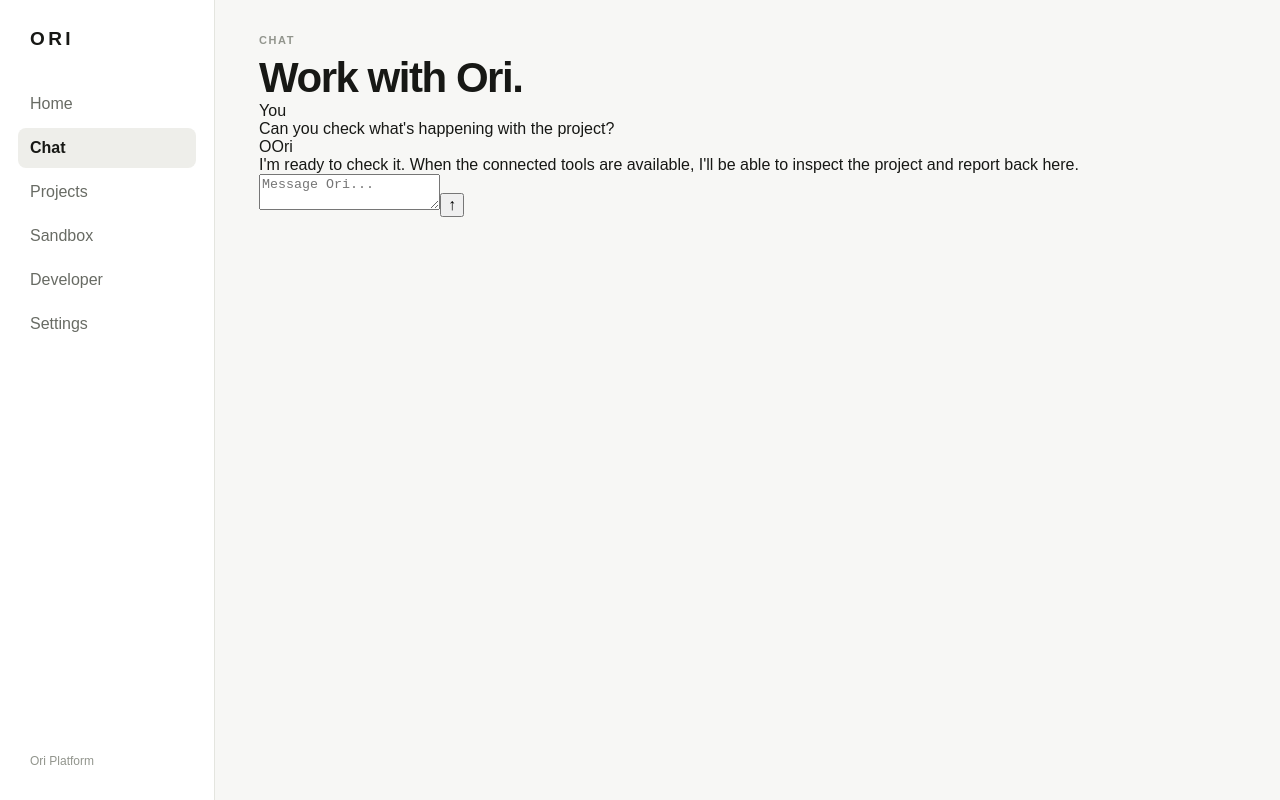
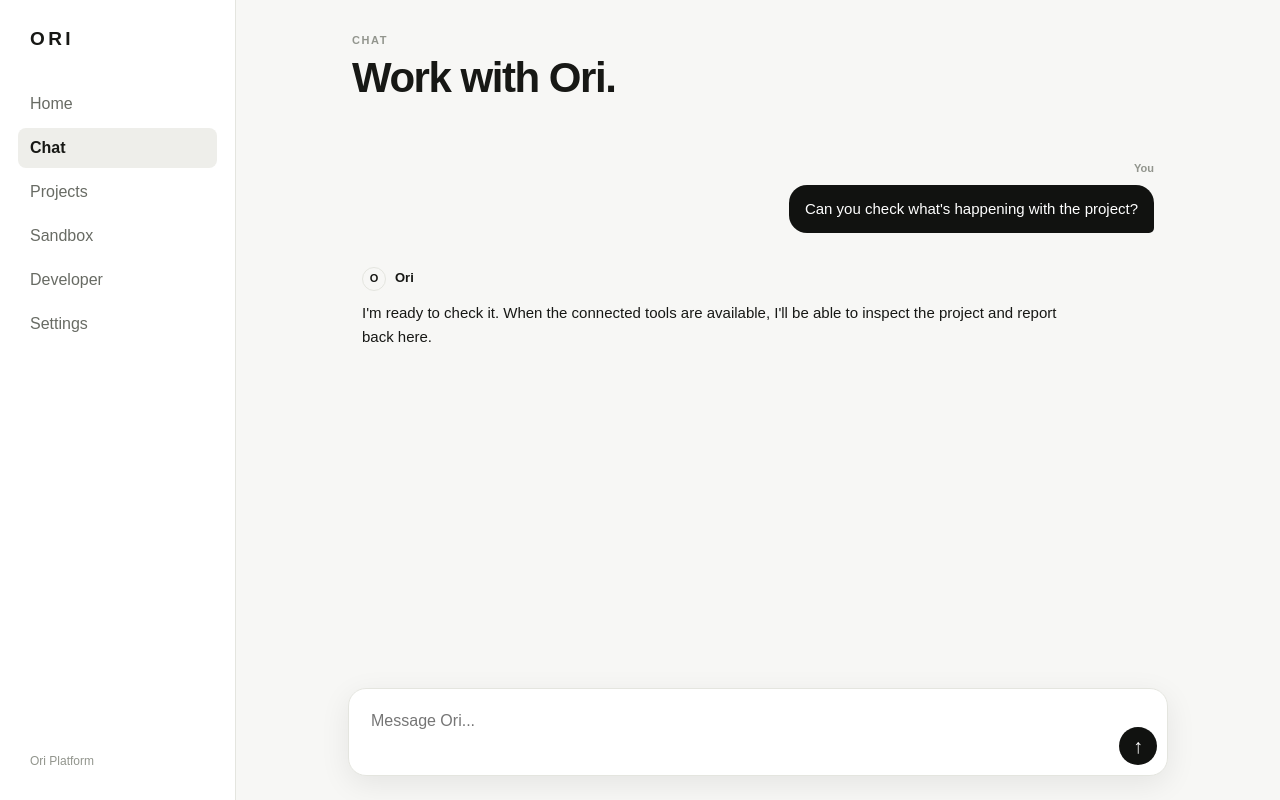
Before and after one commit to 30lnewcomb-byte/ori-platform, a Next.js app in the folder apps/web/: page /chat in a window 1280 px wide. Built offline with nearby package versions, Linux system fonts and the light colour scheme.

Commit message:
style: add Ori conversation system

```diff
--- a/apps/web/app/globals.css
+++ b/apps/web/app/globals.css
@@ -15,25 +15,15 @@
 }
 
 * { box-sizing: border-box; }
-
 html, body { margin: 0; min-height: 100%; }
-
-body {
-  background: var(--surface-base);
-  color: var(--text-primary);
-  font-family: Arial, Helvetica, sans-serif;
-}
-
-button, a { font: inherit; }
+body { background: var(--surface-base); color: var(--text-primary); font-family: Arial, Helvetica, sans-serif; }
+button, textarea, a { font: inherit; }
 a { color: inherit; text-decoration: none; }
 button { cursor: pointer; }
-button:focus-visible, a:focus-visible { outline: 3px solid var(--focus-ring); outline-offset: 3px; }
+button:focus-visible, a:focus-visible, textarea:focus-visible { outline: 3px solid var(--focus-ring); outline-offset: 3px; }
 
 .shell { min-height: 100vh; display: flex; }
-.sidebar {
-  width: 236px; padding: 28px 18px 20px; background: var(--surface-raised);
-  border-right: 1px solid var(--border-subtle); display: flex; flex-direction: column;
-}
+.sidebar { width: 236px; padding: 28px 18px 20px; background: var(--surface-raised); border-right: 1px solid var(--border-subtle); display: flex; flex-direction: column; }
 .brand { font-size: 19px; font-weight: 800; letter-spacing: .18em; padding: 0 12px 34px; }
 .sidebar nav { display: grid; gap: 4px; }
 .navItem { padding: 11px 12px; border-radius: var(--radius-sm); color: var(--text-secondary); }
@@ -56,7 +46,6 @@ h1 { margin: 0; font-size: clamp(28px, 4vw, 42px); letter-spacing: -.035em; }
 .primary, .secondary { border: 0; border-radius: 10px; padding: 11px 16px; font-weight: 700; }
 .primary { background: #fff; color: #111; }
 .secondary { background: #2a2b28; color: #fff; }
-
 .sectionBlock { background: var(--surface-raised); border: 1px solid var(--border-subtle); border-radius: var(--radius-lg); padding: 22px; }
 .sectionHeader { display: flex; align-items: center; justify-content: space-between; gap: 16px; margin-bottom: 18px; }
 .sectionHeader h3 { margin: 0; font-size: 15px; }
@@ -68,6 +57,21 @@ h1 { margin: 0; font-size: clamp(28px, 4vw, 42px); letter-spacing: -.035em; }
 .statusRow div { display: grid; gap: 4px; }
 .statusDot { width: 9px; height: 9px; flex: 0 0 auto; border-radius: 50%; background: var(--status-success); }
 
+/* Ori conversation: user is contained on the right; Ori remains open text on the left. */
+.chatContent { width: min(900px, 100%); display: flex; flex-direction: column; min-height: calc(100vh - 98px); }
+.conversation { flex: 1; display: flex; flex-direction: column; gap: 34px; padding: 58px 10px 130px; }
+.message { max-width: 760px; line-height: 1.6; font-size: 15px; }
+.userMessage { align-self: flex-end; text-align: right; }
+.messageLabel { color: var(--text-muted); font-size: 11px; font-weight: 700; margin-bottom: 7px; }
+.userBubble { display: inline-block; max-width: min(620px, 82vw); text-align: left; background: var(--surface-strong); color: #fff; padding: 12px 16px; border-radius: 18px 18px 5px 18px; }
+.oriMessage { align-self: flex-start; }
+.oriIdentity { display: flex; align-items: center; gap: 9px; color: var(--text-primary); font-weight: 750; font-size: 13px; margin-bottom: 10px; }
+.oriMark { display: grid; place-items: center; width: 24px; height: 24px; border: 1px solid var(--border-subtle); border-radius: 50%; font-size: 11px; }
+.oriText { max-width: 720px; color: var(--text-primary); }
+.composer { position: fixed; bottom: 24px; left: calc(50% + 118px); transform: translateX(-50%); width: min(820px, calc(100vw - 330px)); display: flex; align-items: flex-end; gap: 8px; padding: 10px; background: var(--surface-raised); border: 1px solid var(--border-subtle); border-radius: 18px; box-shadow: 0 8px 30px rgb(0 0 0 / 8%); }
+.composer textarea { flex: 1; min-height: 42px; max-height: 180px; padding: 10px 12px; border: 0; outline: 0; resize: none; background: transparent; color: var(--text-primary); line-height: 1.45; }
+.sendButton { width: 38px; height: 38px; border: 0; border-radius: 50%; background: var(--surface-strong); color: #fff; font-size: 20px; line-height: 1; }
+
 @media (max-width: 760px) {
   .shell { display: block; padding-bottom: 72px; }
   .sidebar { position: fixed; z-index: 10; bottom: 0; left: 0; right: 0; width: 100%; height: 64px; padding: 6px 8px; border-right: 0; border-top: 1px solid var(--border-subtle); flex-direction: row; }
@@ -78,8 +82,11 @@ h1 { margin: 0; font-size: clamp(28px, 4vw, 42px); letter-spacing: -.035em; }
   .homeGrid { margin-top: 32px; }
   .hero { padding: 28px 24px; min-height: 330px; }
   .hero h2 { font-size: 38px; }
+  .chatContent { min-height: calc(100vh - 96px); }
+  .conversation { padding: 38px 0 125px; gap: 28px; }
+  .message { font-size: 15px; max-width: 92%; }
+  .userBubble { max-width: 86vw; }
+  .composer { left: 18px; right: 18px; bottom: 76px; transform: none; width: auto; }
 }
 
-@media (prefers-reduced-motion: reduce) {
-  *, *::before, *::after { scroll-behavior: auto !important; transition: none !important; animation: none !important; }
-}
+@media (prefers-reduced-motion: reduce) { *, *::before, *::after { scroll-behavior: auto !important; transition: none !important; animation: none !important; } }
```
